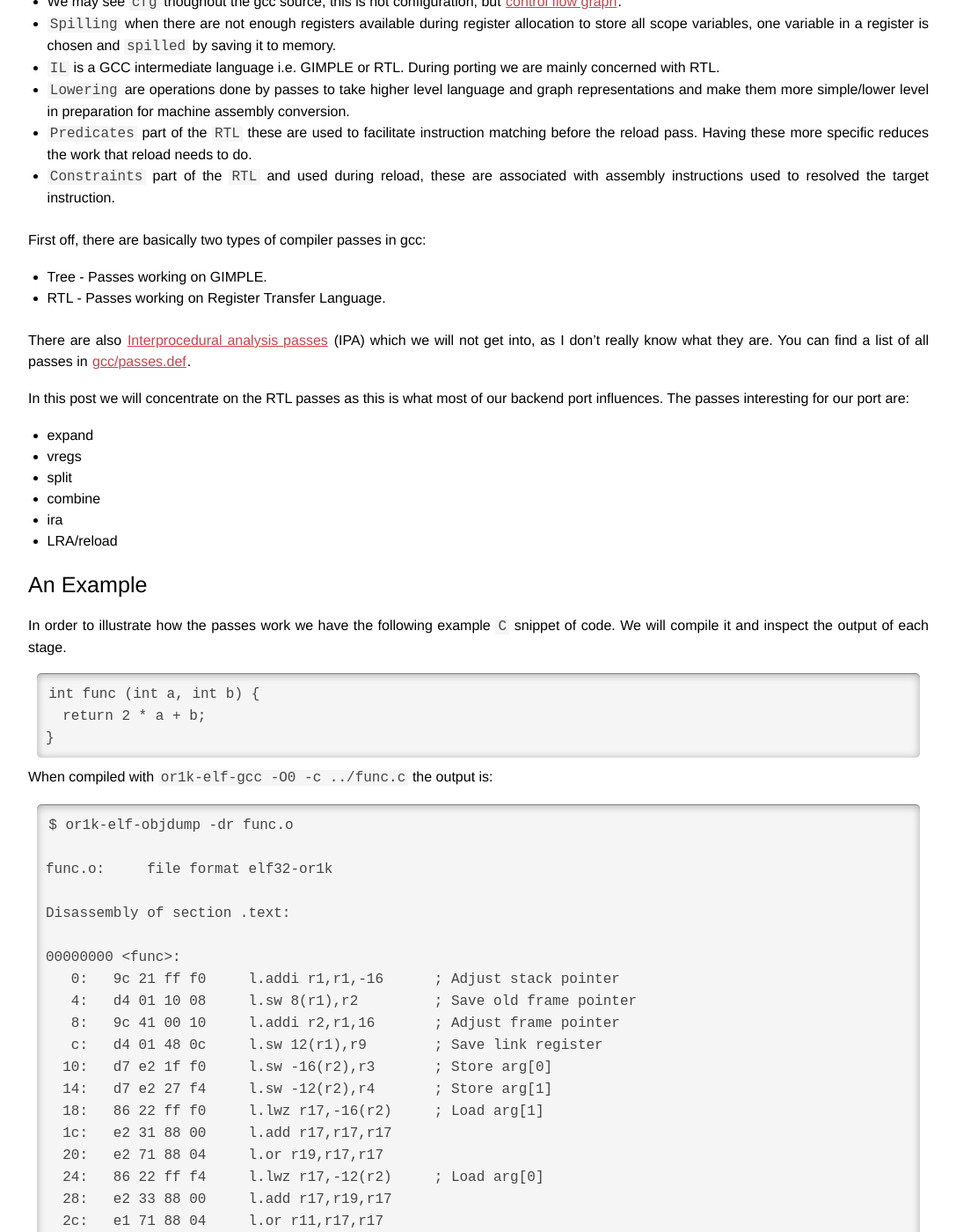
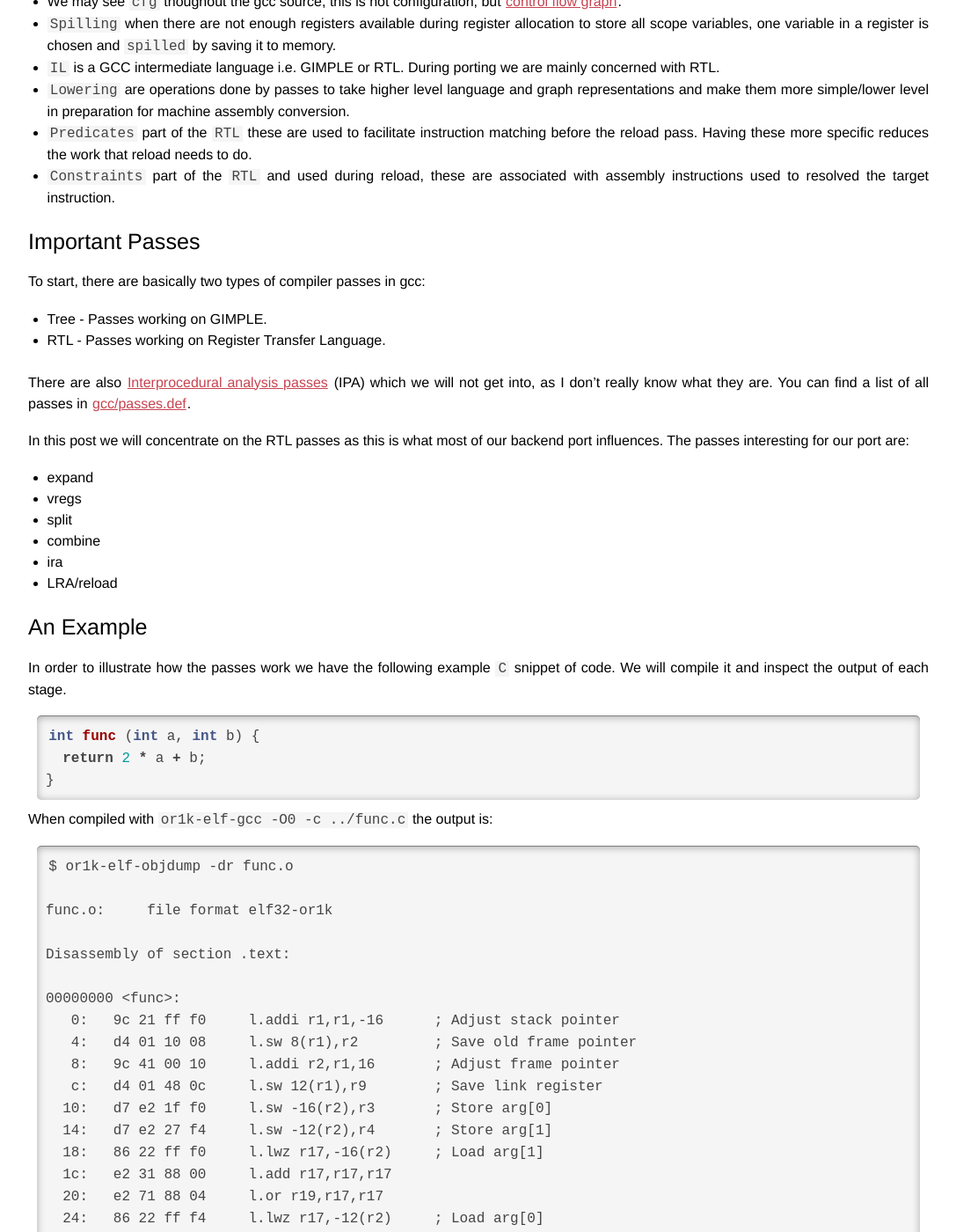
Before and after one commit to stffrdhrn/stffrdhrn.github.io, a Jekyll site: the page built from _posts/2018-06-03-gcc_passes.md, in a window 1280 px wide and 1400 px high, scrolled down 738 px. Shown: the whole window at 88% size, without its empty margins (96-1183 px from the left). Built offline with Jekyll 4.4.1, drawn with Linux system fonts in a browser that asks for light colours; comment, search, counter and statistics services are not loaded; some of the changed text lies outside the part shown.

Commit message:
gcc:passes a few cleanups

````diff
--- a/_posts/2018-06-03-gcc_passes.md
+++ b/_posts/2018-06-03-gcc_passes.md
@@ -44,7 +44,9 @@ there are a few key passes to be concerned about; lets jump in.
  - `Constraints` part of the `RTL` and used during reload, these are associated
    with assembly instructions used to resolved the target instruction.
 
-First off, there are basically two types of compiler passes in gcc:
+## Important Passes
+
+To start, there are basically two types of compiler passes in gcc:
 
  - Tree - Passes working on GIMPLE.
  - RTL - Passes working on Register Transfer Language.
@@ -69,11 +71,11 @@ backend port influences.  The passes interesting for our port are:
 In order to illustrate how the passes work we have the following example `C`
 snippet of code.  We will compile it and inspect the output of each stage.
 
-```C
+{% highlight c %}
 int func (int a, int b) {
   return 2 * a + b;
 }
-```
+{% endhighlight %}
 
 When compiled with `or1k-elf-gcc -O0 -c ../func.c` the output is:
 
````
Also changed, not shown: other parts of _posts/2018-06-03-gcc_passes.md (+1 -1 lines).
